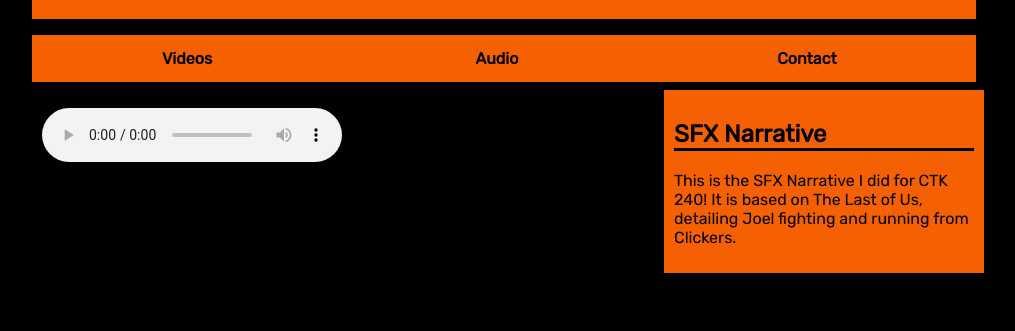
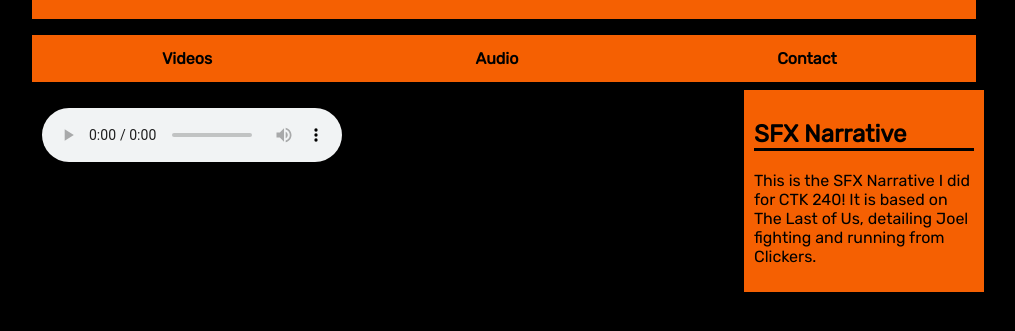
Before and after one commit to kconlo1/CTK301, a plain HTML site: page portfolio2audio.html in a window 1280 px wide. Shown: the part 83-414 px from the top of the page, without its empty margins (136-1151 px from the left). Drawn offline with nearby package versions, Linux system fonts and the light colour scheme; some packages are replaced by stand-ins of ours; a script that the page names is missing; files whose address does not match are found by name.

Commit message:
Update portfolio2videos.css

```diff
--- a/portfolio2videos.css
+++ b/portfolio2videos.css
@@ -81,7 +81,7 @@ ul {
   }
 
 main {
-    grid-column: span 8;
+    grid-column: span 9;
     margin: 0px;
     padding: 10px;
     border: 8px solid black;
@@ -135,7 +135,7 @@ footer {
 }
 
 aside {
-    grid-column: span 4;
+    grid-column: span 3;
     background-color: rgb(245, 96, 2);
     color: black;
     padding: 10px;
```
